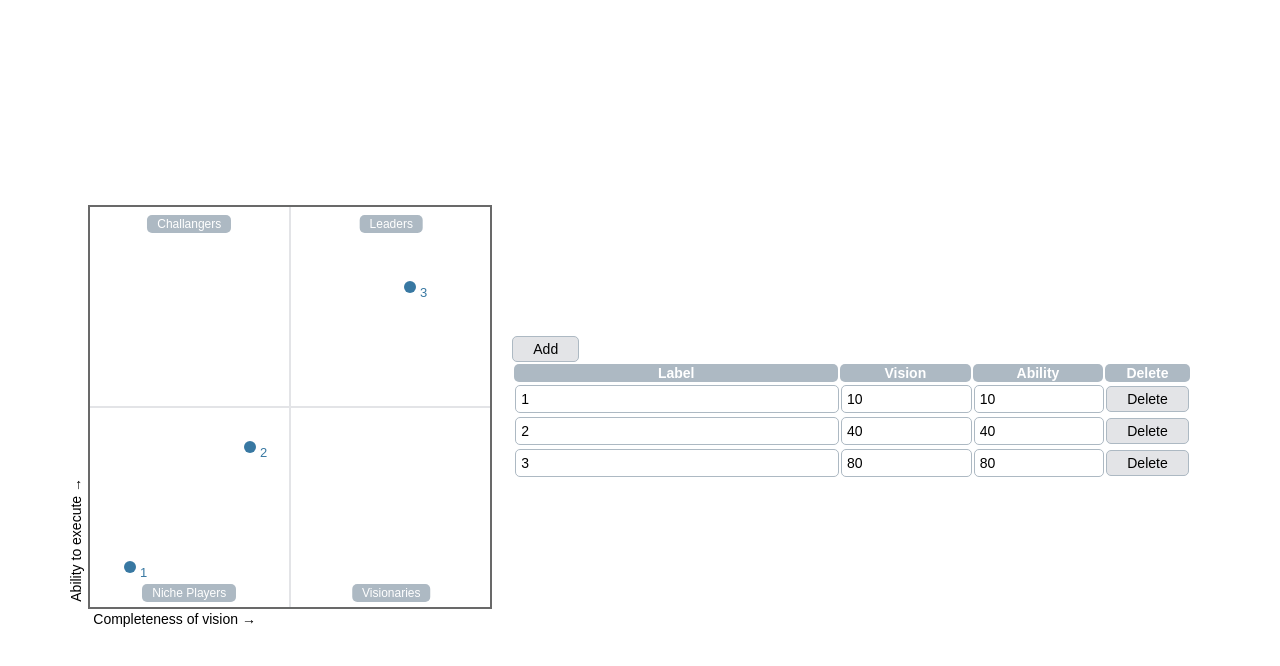
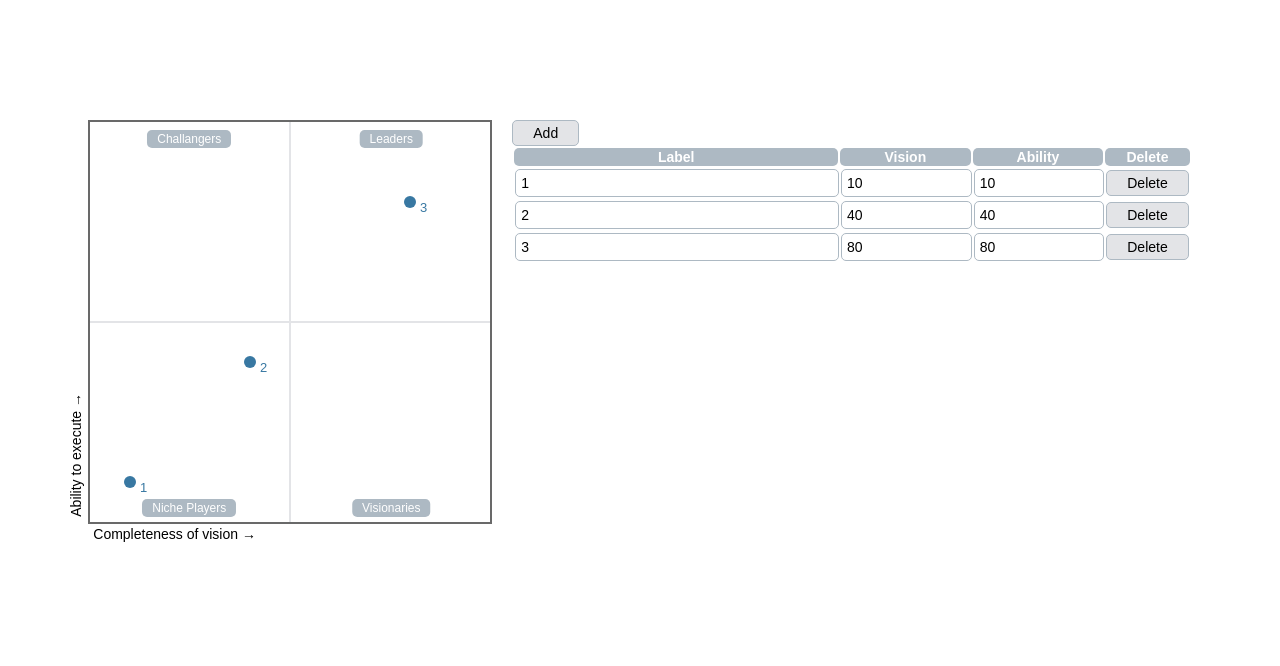
Before and after one commit to sarpere/Magic-Quadrant, a React (Create React App) app: page / in a window 1280 px wide. Shown: the top 666 px of the page. Built offline with nearby package versions, Linux system fonts and the light colour scheme.

Commit message:
table center bug fix

```diff
--- a/public/index.html
+++ b/public/index.html
@@ -2,29 +2,14 @@
 <html lang="en">
   <head>
     <meta charset="utf-8" />
-    <link rel="icon" href="%PUBLIC_URL%/favicon.ico" />
     <meta name="viewport" content="width=device-width, initial-scale=1" />
     <meta name="theme-color" content="#000000" />
     <meta
       name="description"
-      content="Web site created using create-react-app"
+      content="Magic Quadrant - Scatter Chart"
     />
-    <link rel="apple-touch-icon" href="%PUBLIC_URL%/logo192.png" />
-    <!--
-      manifest.json provides metadata used when your web app is installed on a
-      user's mobile device or desktop. See https://developers.google.com/web/fundamentals/web-app-manifest/
-    -->
-    <link rel="manifest" href="%PUBLIC_URL%/manifest.json" />
-    <!--
-      Notice the use of %PUBLIC_URL% in the tags above.
-      It will be replaced with the URL of the `public` folder during the build.
-      Only files inside the `public` folder can be referenced from the HTML.
 
-      Unlike "/favicon.ico" or "favicon.ico", "%PUBLIC_URL%/favicon.ico" will
-      work correctly both with client-side routing and a non-root public URL.
-      Learn how to configure a non-root public URL by running `npm run build`.
-    -->
-    <title>React App</title>
+    <title>Magic Quadrant</title>
   </head>
   <body>
     <noscript>You need to enable JavaScript to run this app.</noscript>
--- a/src/Components/ScatterChart/style.scss
+++ b/src/Components/ScatterChart/style.scss
@@ -1,6 +1,7 @@
 @import "../../style/variables.scss";
 .scatter-container {
   position: relative;
+  height: min-content;
   .scatter-chart {
     border: 2px solid $DARK_GREY;
     user-select: none;
--- a/src/style/global.scss
+++ b/src/style/global.scss
@@ -8,8 +8,8 @@
   display: flex;
   justify-content: center;
   column-gap: 20px;
-  align-items: center;
-  height: 100vh;
+  margin: auto;
+  margin-top: 15vh;
 }
 @mixin addRadius {
   border-radius: 5px;
```
